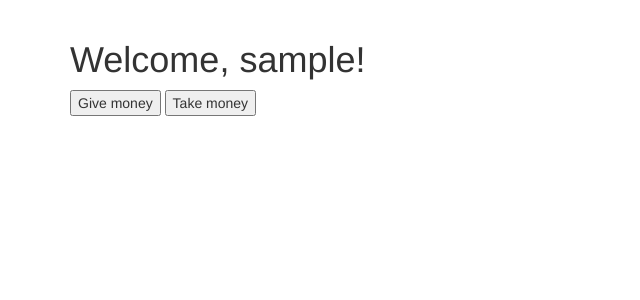
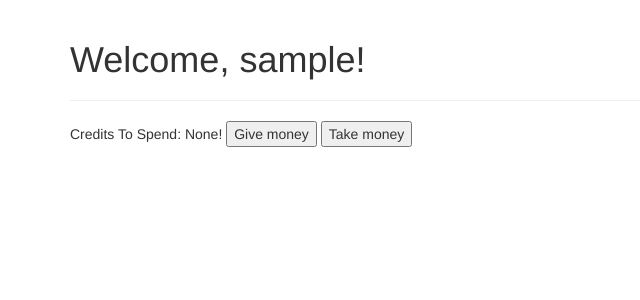
Before and after one commit to sagaragarwal94-archives/QR_Money_hackathon, a Flask app: page / in a window 1280 px wide. Shown: the part 52-352 px from the top of the page, without its empty margins (0-640 px from the left). Run offline with Flask 2, Linux system fonts and the light colour scheme; a user stored in the database is signed in; some libraries are stand-ins or nearby versions.

Commit message:
credits added

```diff
--- a/app.py
+++ b/app.py
@@ -1,3 +1,4 @@
+
 import os
 import base64
 from io import StringIO
@@ -31,6 +32,7 @@ class User(UserMixin, db.Model):
     username = db.Column(db.String(64), index=True)
     password_hash = db.Column(db.String(128))
     otp_secret = db.Column(db.String(16))
+    credits =  db.Column(db.Integer)
 
     def __init__(self, **kwargs):
         super(User, self).__init__(**kwargs)
@@ -98,7 +100,7 @@ def register():
             flash('Username already exists.')
             return redirect(url_for('register'))
         # add new user to the database
-        user = User(username=form.username.data, password=form.password.data)
+        user = User(username=form.username.data, password=form.password.data, credits = 100)
         db.session.add(user)
         db.session.commit()
 
@@ -178,4 +180,4 @@ db.create_all()
 
 
 if __name__ == '__main__':
-    app.run(host='0.0.0.0', debug=True)
+    app.run(host='0.0.0.0', port = 5001, debug=True)
--- a/templates/index.html
+++ b/templates/index.html
@@ -3,6 +3,7 @@
 {% block page_content %}
     {% if current_user.is_authenticated() %}
     <h1>Welcome, {{ current_user.username }}!</h1>
+    <hr>Credits To Spend: {{current_user.credits}}!</hr>
     <button type ="button" href="#">Give money </button>
     <button type ="button" href="#">Take money </button>
     {% else %}
```
